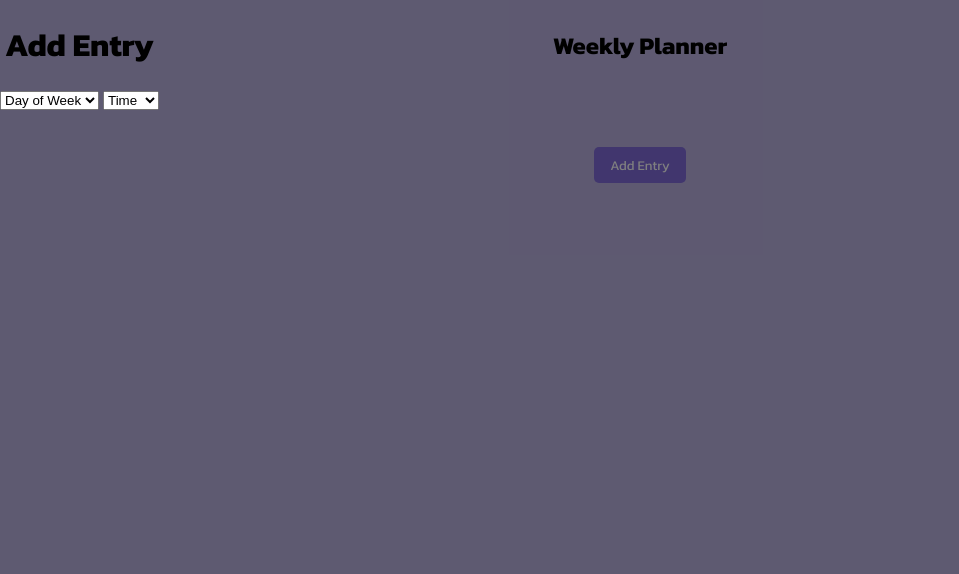
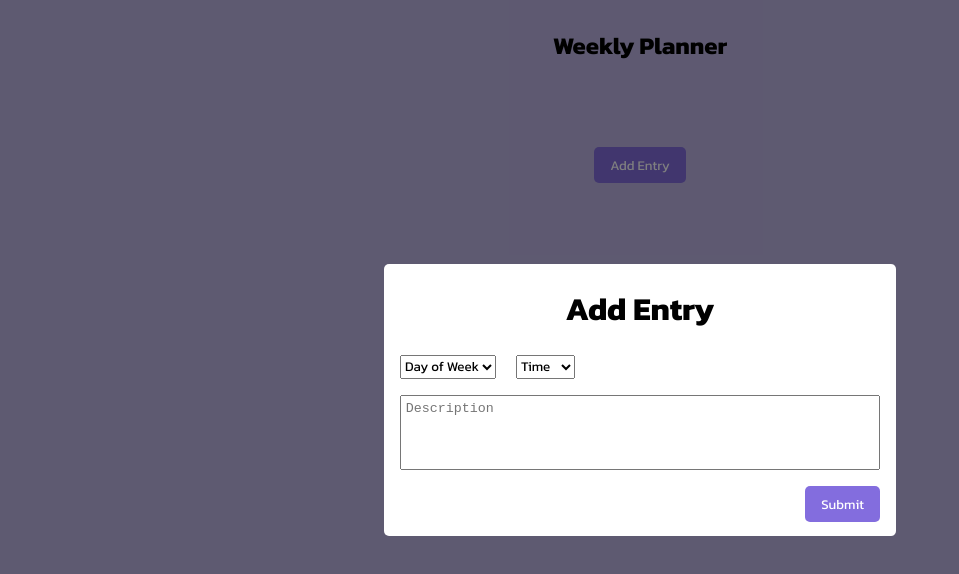
Before and after one commit to derrick-fleming/weekly-planner, a website: page index.html in a window 1280 px wide. Shown: the whole page, without its empty margins (0-959 px from the left). Drawn offline with Linux system fonts and the light colour scheme.

Commit message:
Finished modal container.

```diff
--- a/index.html
+++ b/index.html
@@ -80,8 +80,16 @@
               </select>
             </div>
           </div>
-          <div class="row"></div>
-          <div class="row"></div>
+          <div class="row">
+            <textarea id="description" name="description" placeholder="Description"></textarea>
+          </div>
+          <div class="row">
+            <div class="column-full">
+              <div class="submit-container">
+                <button class="submit">Submit</button>
+              </div>
+            </div>
+          </div>
         </form>
       </div>
     </div>
--- a/styles.css
+++ b/styles.css
@@ -12,6 +12,7 @@ h2 {
   text-align: center;
 }
 
+.submit,
 .add-entry {
   font-family: Kanit, sans-serif;
   color: #fff;
@@ -20,10 +21,6 @@ h2 {
   border: none;
   border-radius: 5px;
   margin-top: 4rem;
-}
-
-.add-entry:hover {
-  cursor: pointer;
 }
 
 .modal-container {
@@ -38,4 +35,47 @@ h2 {
 
 .modal {
   position: fixed;
+  top: 50%;
+  left: 50%;
+  transform: translate(-50%, -50%);
+  background-color: #fff;
+  width: 30rem;
+  height: 17rem;
+  padding: 0 1rem;
+  border-radius: 5px;
 }
+
+select {
+  margin-bottom: 1rem;
+  font-family: Kanit, sans-serif;
+}
+
+select:last-child {
+  margin-left: 1rem;
+}
+
+textarea {
+  height: 4rem;
+  width: 100%;
+  padding: 0.3rem;
+  resize: none;
+}
+
+.submit {
+  margin-top: 1rem;
+}
+
+.add-entry:hover,
+.submit:hover {
+  cursor: pointer;
+}
+
+.submit-container {
+  text-align: right;
+}
+
+select:focus,
+textarea:focus {
+  border-color: #836dde;
+  outline-color: #836dde;
+}
```
